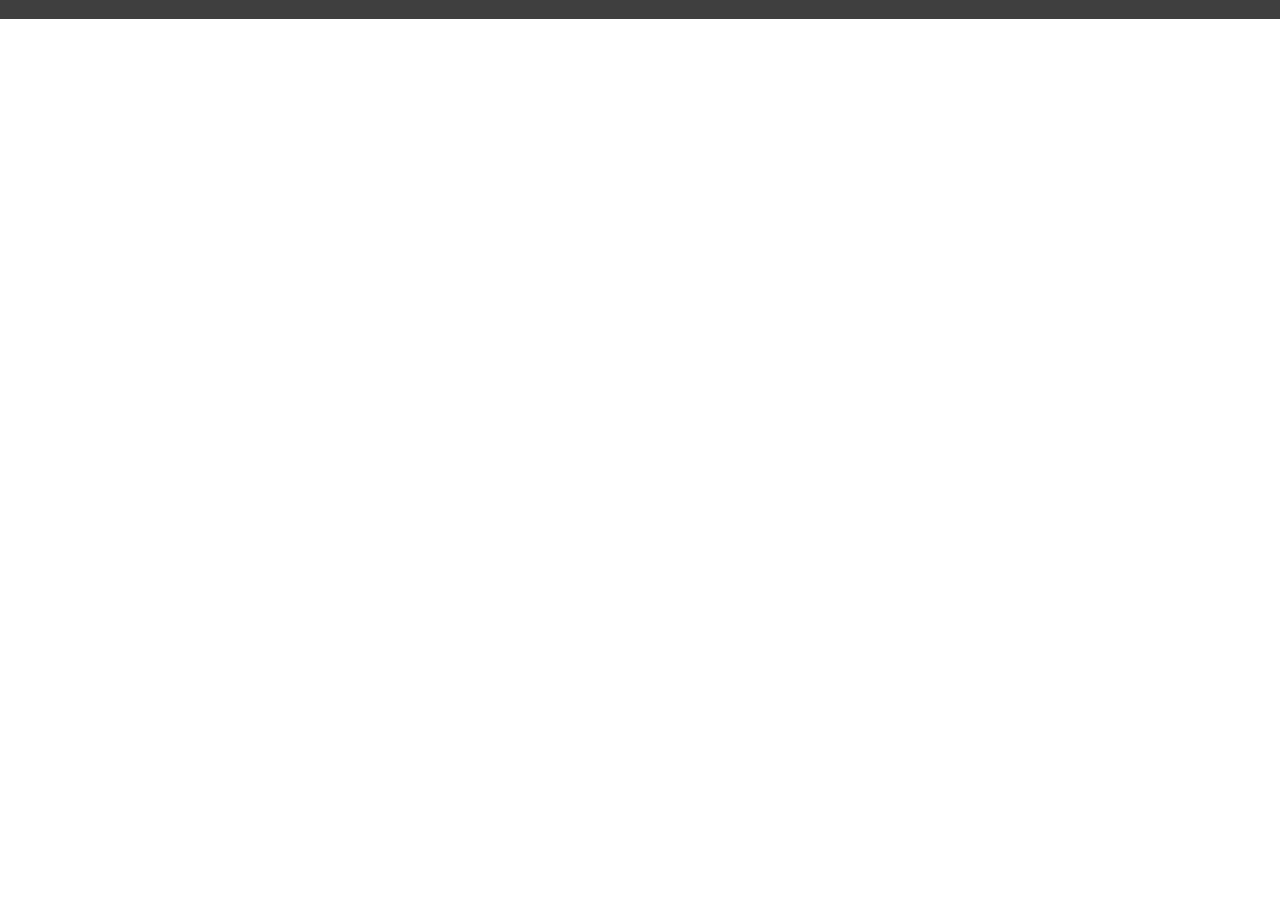
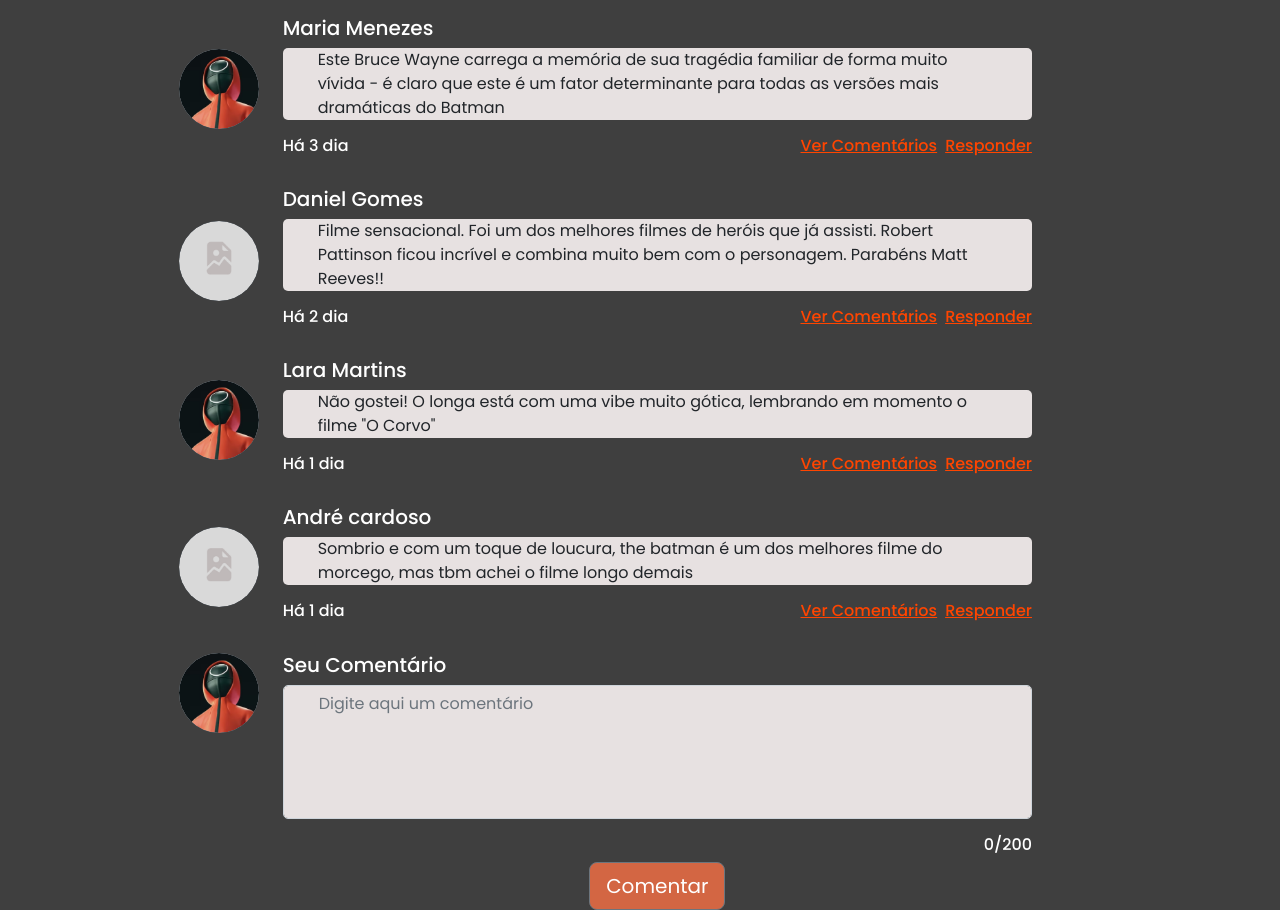
Before and after one commit to Paulo-DevTallos/front-user-tallos-flix, a Vue app: page /home/movieLocation in a window 1280 px wide. Shown: the part 2103-3013 px from the top of the page. Before the commit the page ends 2122 px from the top, so only its background shows below. Built offline with nearby package versions, Linux system fonts and the light colour scheme.

Commit message:
feat: criando componente de comentários

```diff
--- /dev/null
+++ b/src/components/Comments/CommentsMovie.vue
@@ -0,0 +1,212 @@
+<template>
+  <div>
+    <div v-for="comment in comments" :key="comment.id">
+      <b-row class="pb-4">
+        <b-col class="d-flex justify-content-end align-items-center" cols="2"
+          ><b-avatar :src="comment.avatar" size="5rem"></b-avatar
+        ></b-col>
+        <b-col cols="10">
+          <h5 class="text-color">{{ comment.name }}</h5>
+          <div class="comment-text">
+            <b-card-text>{{ comment.text }}</b-card-text>
+          </div>
+          <div class="pt-3 d-flex justify-content-between">
+            <h6 class="text-color">Há {{ comment.date }} dia</h6>
+            <div class="d-flex">
+              <h6
+                class="text-response pe-2"
+                @click="responseComment = !responseComment"
+              >
+                Ver Comentários
+              </h6>
+              <h6 class="text-response" @click.prevent="getcomment(comment)">
+                {{ response }}
+              </h6>
+            </div>
+          </div>
+        </b-col>
+        <b-col cols="12" v-if="responseComment">
+          <div
+            v-for="reply in comment.response"
+            :key="reply.id"
+            class="w-100 d-flex justify-content-end"
+          >
+            <b-row class="pb-4 response-coment">
+              <b-col
+                class="d-flex justify-content-end align-items-start"
+                cols="2"
+              >
+                <b-avatar :src="reply.avatar" size="5rem"></b-avatar>
+              </b-col>
+              <b-col cols="10">
+                <h5 class="text-color">{{ reply.name }}</h5>
+                <div class="comment-text">
+                  <b-card>{{ reply.text }}</b-card>
+                </div>
+                <div class="pt-3">
+                  <h6 class="text-color">Há {{ reply.date }} dia</h6>
+                </div>
+              </b-col>
+            </b-row>
+          </div>
+        </b-col>
+        <b-col cols="12" v-if="responseView">
+          <div class="w-100 d-flex justify-content-end">
+            <b-row class="response-coment">
+              <b-col
+                class="d-flex justify-content-end align-items-start"
+                cols="2"
+              >
+                <b-avatar src="/img/avatar1.png" size="5rem"></b-avatar>
+              </b-col>
+              <b-col>
+                <h5 class="text-color">Seu Comentário</h5>
+                <b-form-textarea
+                  class="comment-text"
+                  v-model="text"
+                  maxlength="200"
+                  rows="5"
+                  placeholder="Digite aqui um comentário"
+                  no-resize
+                ></b-form-textarea>
+                <div class="pt-3 d-flex justify-content-end">
+                  <h6 class="text-color">{{ text.length }}/200</h6>
+                </div>
+                <div class="d-flex justify-content-end">
+                  <b-button size="lg" class="btn-comment">Comentar</b-button>
+                </div>
+              </b-col>
+            </b-row>
+          </div>
+        </b-col>
+      </b-row>
+    </div>
+    <div>
+      <b-row>
+        <b-col class="d-flex justify-content-end align-items-start" cols="2">
+          <b-avatar src="/img/avatar1.png" size="5rem"></b-avatar>
+        </b-col>
+        <b-col>
+          <h5 class="text-color">Seu Comentário</h5>
+          <b-form-textarea
+            class="comment-text"
+            v-model="text"
+            maxlength="200"
+            rows="5"
+            placeholder="Digite aqui um comentário"
+            no-resize
+          ></b-form-textarea>
+          <div class="pt-3 d-flex justify-content-end">
+            <h6 class="text-color">{{ text.length }}/200</h6>
+          </div>
+          <div class="d-flex justify-content-center">
+            <b-button size="lg" class="btn-comment">Comentar</b-button>
+          </div>
+        </b-col>
+      </b-row>
+    </div>
+  </div>
+  <!-- v-for="comment in comments"
+        :key="comment.id" -->
+</template>
+  <script lang="ts">
+import { defineComponent } from 'vue';
+export default defineComponent({
+  data() {
+    return {
+      responseComment: false,
+      responseView: false,
+      text: '',
+      response: 'Responder',
+      ocult: 'Ocultar',
+      getComments: null,
+      comments: [
+        {
+          id: 1,
+          name: 'Maria Menezes',
+          text: 'Este Bruce Wayne carrega a memória de sua tragédia familiar de forma muito vívida - é claro que este é um fator determinante para todas as versões mais dramáticas do Batman',
+          avatar: '/img/avatar1.png',
+          date: 3,
+          response: [
+            {
+              id: 11,
+              name: 'Julião',
+              text: 'man kakakkakakakakakkakakakak',
+              avatar: '/img/empty-img.png',
+              date: 1,
+            },
+            {
+              id: 12,
+              name: 'Attonio',
+              text: 'Concordo',
+              avatar: '/img/empty-img.png',
+              date: 1,
+            },
+          ],
+        },
+        {
+          id: 2,
+          name: 'Daniel Gomes',
+          text: 'Filme sensacional. Foi um dos melhores filmes de heróis que já assisti. Robert Pattinson ficou incrível e combina muito bem com o personagem. Parabéns Matt Reeves!!',
+          avatar: '/img/empty-img.png',
+          date: 2,
+          response: [
+            {
+              id: 21,
+              name: 'Julião',
+              text: 'man kakakkakakakakakkakakakak',
+              avatar: '/img/empty-img.png',
+              date: 1,
+            },
+          ],
+        },
+        {
+          id: 3,
+          name: 'Lara Martins',
+          text: 'Não gostei! O longa está com uma vibe muito gótica, lembrando em momento o filme "O Corvo"',
+          avatar: '/img/avatar1.png',
+          date: 1,
+          response: [],
+        },
+        {
+          id: 3,
+          name: 'André cardoso',
+          text: 'Sombrio e com um toque de loucura, the batman é um dos melhores filme do morcego, mas tbm achei o filme longo demais',
+          avatar: '/img/empty-img.png',
+          date: 1,
+          response: [],
+        },
+      ],
+    };
+  },
+  methods: {
+    getcomment(comment) {
+      this.getComments = { ...comment };
+      this.responseView = !this.responseView;
+      console.log(this.getComments);
+    },
+  },
+});
+</script>
+  <style lang="scss" scoped>
+.text-color {
+  color: white;
+}
+.text-response {
+  color: orangered;
+  text-decoration: underline;
+  cursor: pointer;
+}
+.comment-text {
+  background-color: #e7e1e1;
+  padding-left: 35px;
+  padding-right: 35px;
+  border-radius: 5px;
+}
+.btn-comment {
+  background-color: #d36643;
+}
+.response-coment {
+  width: 90%;
+}
+</style>
--- a/src/pages/Theaters/MovieLocation.vue
+++ b/src/pages/Theaters/MovieLocation.vue
@@ -1,5 +1,5 @@
 <template>
-  <div class="page-container">
+  <div class="">
     <CardMovie />
     <dir>
       <PlotView />
@@ -11,20 +11,28 @@
     <div class="ps-5">
       <TheatersList />
     </div>
+    <div class="ps-5 comments-app">
+      <comments-movie />
+    </div>
   </div>
 </template>
 
 <script lang="ts">
-import { defineComponent } from 'vue';
 import CardMovie from '@/components/Cards/CardMovie.vue';
+import CommentsMovie from '@/components/Comments/CommentsMovie.vue';
+import MapView from '@/components/Map.vue';
 import PlotView from '@/components/Plot.vue';
 import TheatersForm from '@/components/TheatersForm.vue';
-import MapView from '@/components/Map.vue';
 import TheatersList from '@/components/TheatersList.vue';
+import { defineComponent } from 'vue';
 export default defineComponent({
   name: 'LocationView',
-  components: { CardMovie, PlotView, TheatersForm, MapView, TheatersList },
+  components: { CardMovie, PlotView, TheatersForm, MapView, TheatersList, CommentsMovie },
 });
 </script>
 
-<style lang="scss" scoped></style>
+<style lang="scss" scoped>
+.comments-app {
+width: 85%;
+}
+</style>
```
